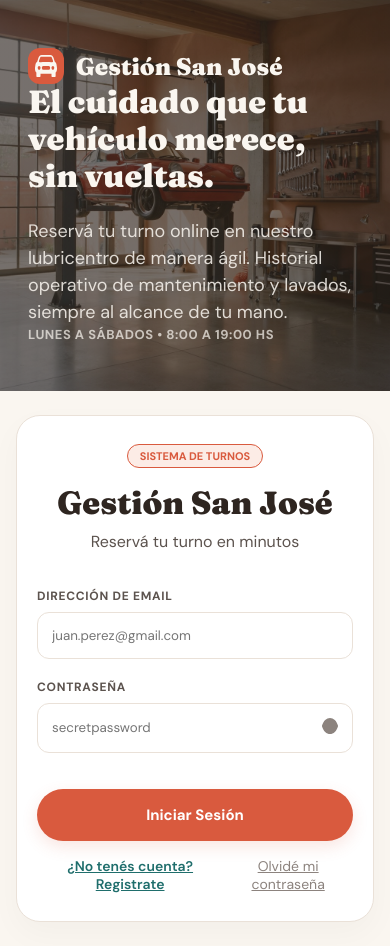
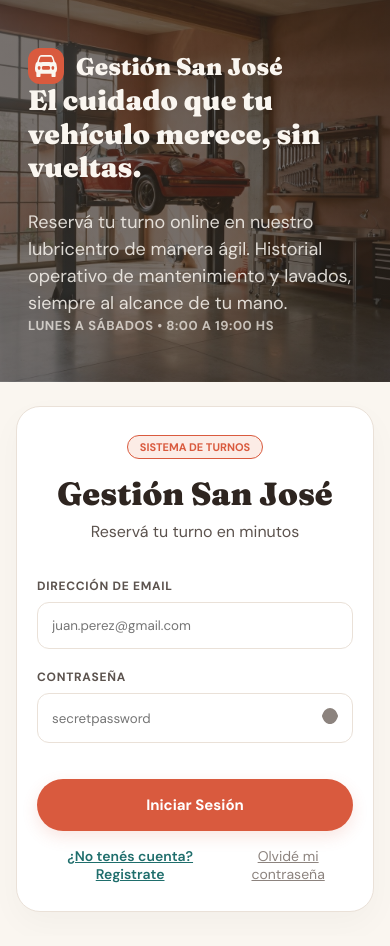
Before and after one commit to Bautistapuertas/Lubricentro-San-Jose, a React (Vite) app: page / in a window 390 px wide. Built offline with nearby package versions, Linux system fonts and the light colour scheme.

Commit message:
Fix responsive: stacking a 1100px, form a 100% en 860 y overflow hidden

```diff
--- a/src/index.css
+++ b/src/index.css
@@ -23,20 +23,33 @@
   .resp-aside {
     width: 220px !important;
   }
+  .resp-brand {
+    padding: 48px 28px !important;
+  }
+  .resp-brand h1, .resp-auth h1 {
+    font-size: 40px !important;
+  }
 }
 
-@media (max-width: 860px) {
-  .resp-auth {
-    flex-direction: column !important;
-  }
+@media (max-width: 1100px) {
   .resp-brand {
     flex: none !important;
     padding: 48px 28px !important;
     min-height: 300px !important;
   }
+  .resp-brand h1, .resp-auth h1 {
+    font-size: 34px !important;
+    line-height: 1.15 !important;
+  }
+  .resp-auth {
+    flex-direction: column !important;
+  }
   .resp-form {
     padding: 24px 16px !important;
   }
+}
+
+@media (max-width: 860px) {
   .resp-form > form {
     width: 100% !important;
     padding: 28px 20px !important;
@@ -82,8 +95,8 @@
 
 @media (max-width: 640px) {
   .resp-brand h1, .resp-auth h1 {
-    font-size: 32px !important;
-    line-height: 1.15 !important;
+    font-size: 28px !important;
+    line-height: 1.2 !important;
   }
   /* grilla de servicios/catálogo a una columna */
   [style*="grid-template-columns: repeat(3, 1fr)"],
@@ -107,6 +120,7 @@ body {
   background: var(--bg);
   color: var(--ink);
   -webkit-font-smoothing: antialiased;
+  overflow-x: hidden;
 }
 
 input {
```
